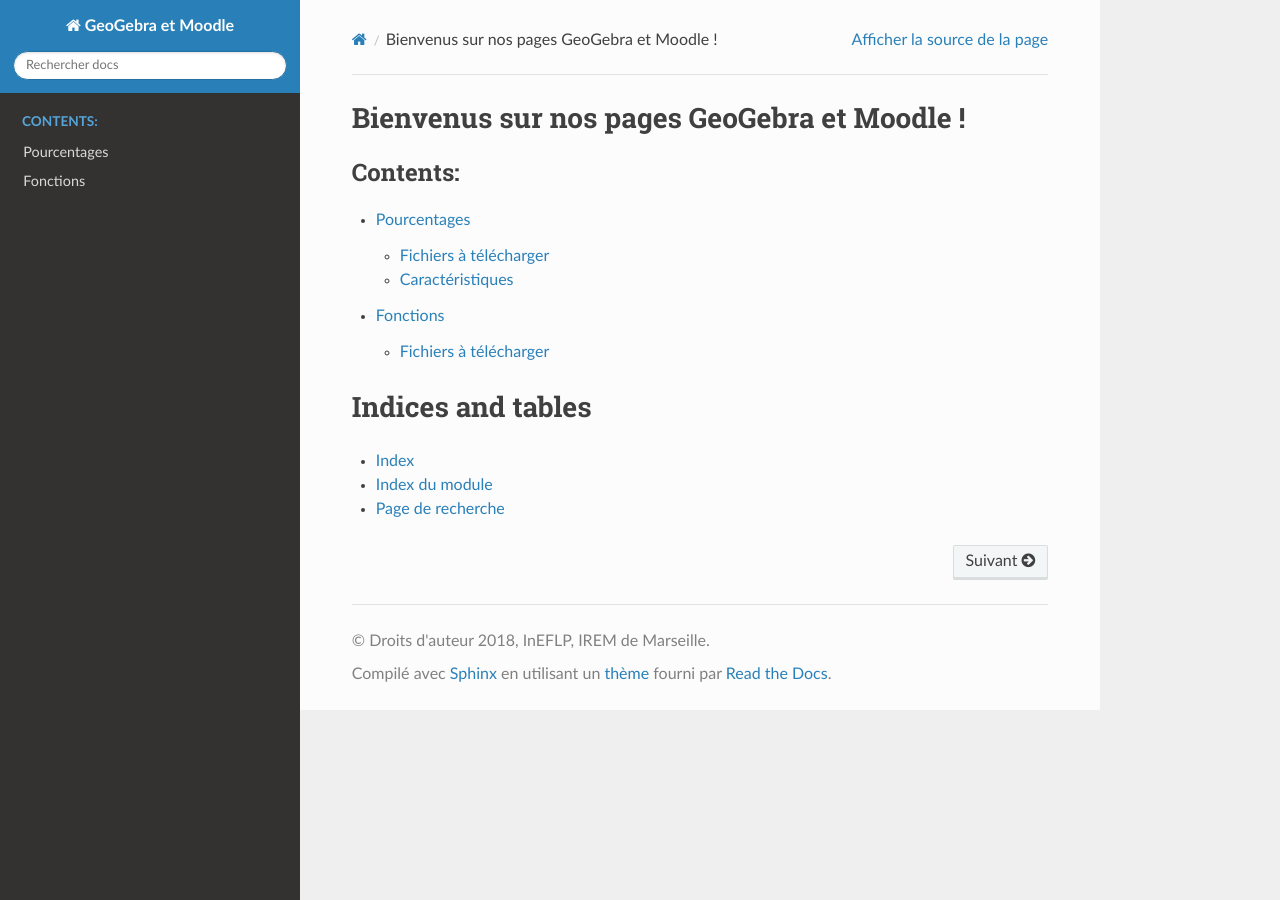
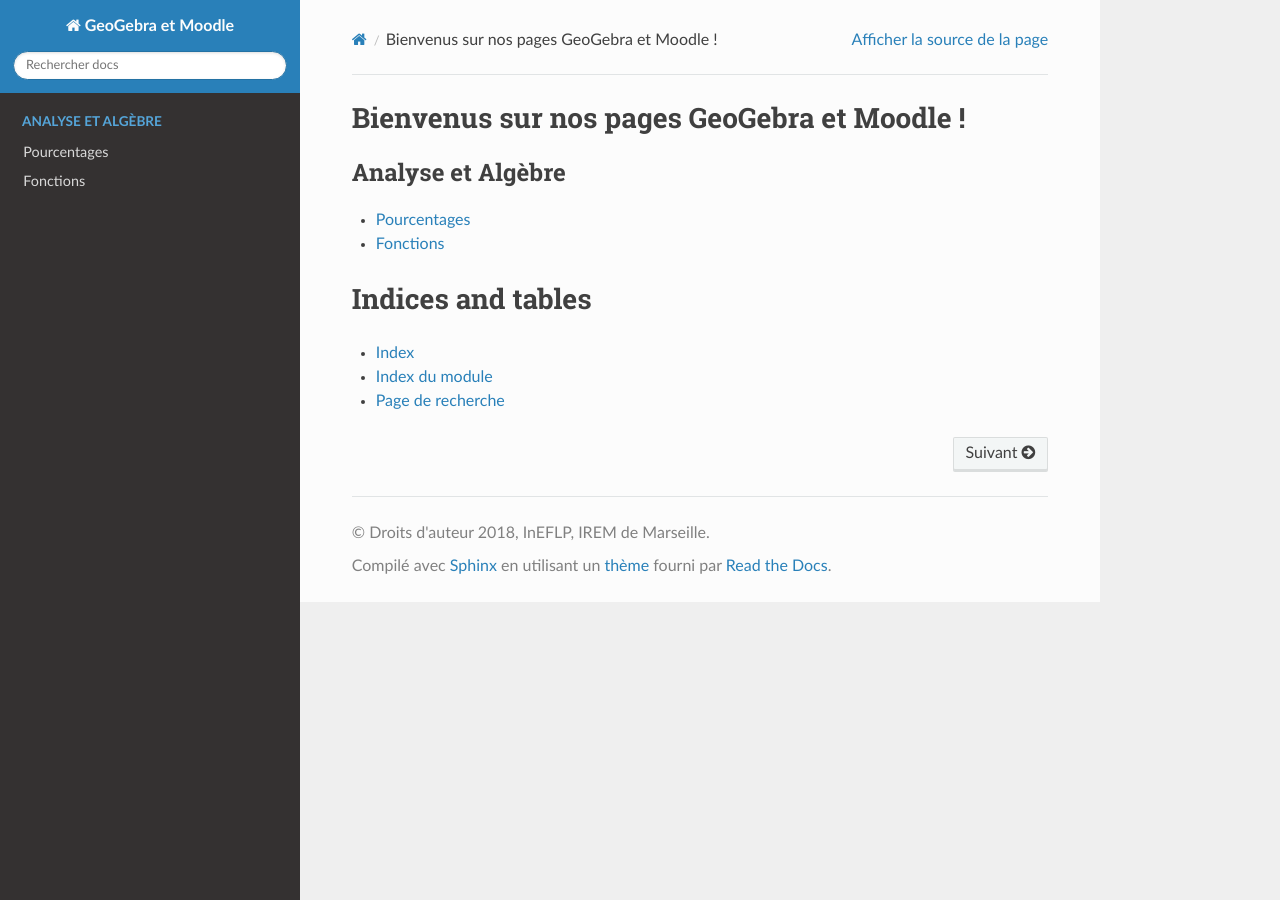
Before and after one commit to iremlp/geogebra-moodle, a Sphinx documentation site: the page built from docs/index.rst, in a window 1280 px wide. Built offline with Sphinx 7.4.7 and the Read the Docs theme 2.0.0, drawn with Linux system fonts in a browser that asks for light colours; pages that are not in the unit, such as notebooks, are missing from menus.

Commit message:
Update index.rst

```diff
--- a/docs/index.rst
+++ b/docs/index.rst
@@ -7,8 +7,8 @@ Bienvenus sur nos pages GeoGebra et Moodle !
 ============================================
 
 .. toctree::
-   :maxdepth: 2
-   :caption: Contents:
+   :maxdepth: 1
+   :caption: Analyse et Algèbre
 
    analyse algèbre - pourcentages.rst
    analyse algèbre - fonctions.rst
```
